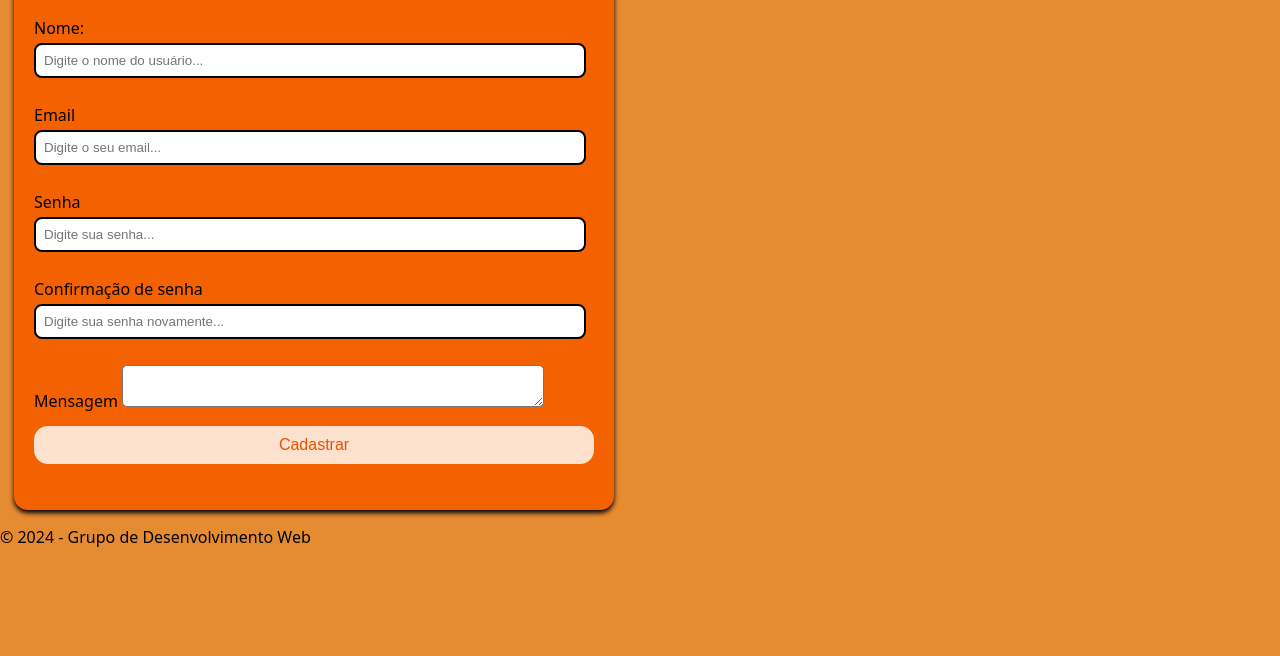
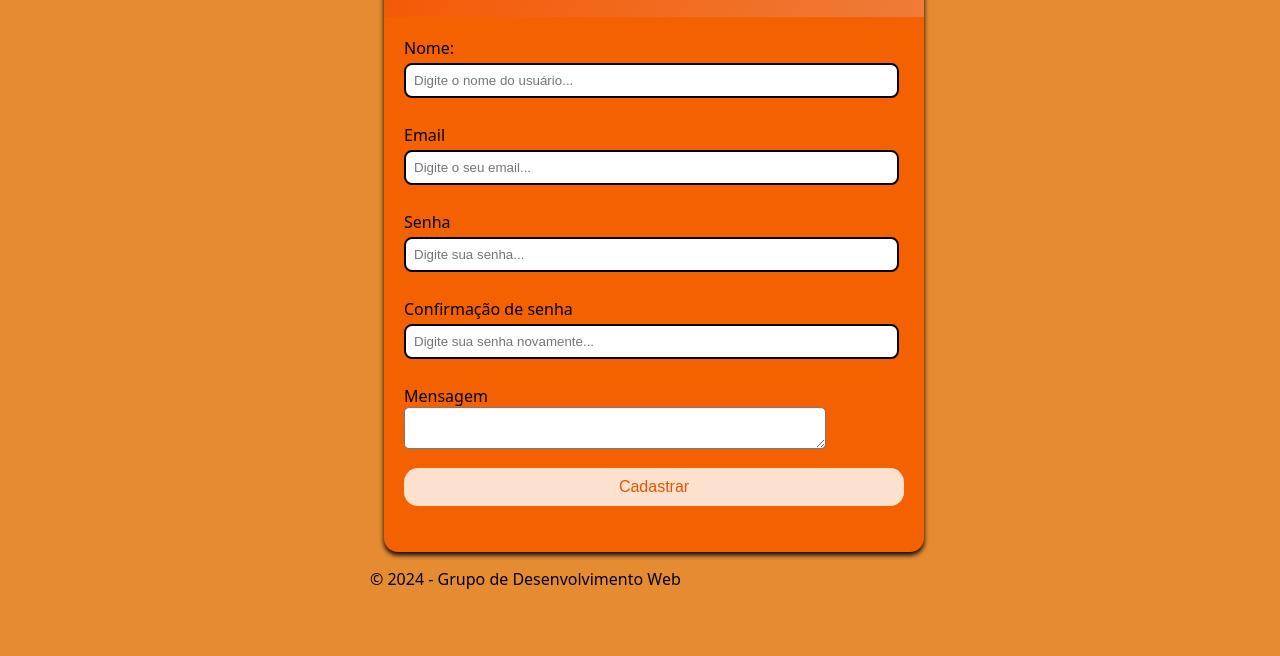
Before and after one commit to Tuliokof/Site-de-Exposicao-1, a plain HTML site: page cadastro.html in a window 1280 px wide. Shown: the part 196-852 px from the top of the page. Before the commit the page ends 800 px from the top, so only its background shows below. Drawn offline with Linux system fonts and the light colour scheme.

Commit message:
Versão 1

```diff
--- a/cadastro.html
+++ b/cadastro.html
@@ -21,7 +21,7 @@
 
 </header>
 
-
+    <main>
         <div class="container">
             <section class="header">
                 <h1>Cadastro</h1>
@@ -82,6 +82,7 @@
         <p>&copy; 2024 - Grupo de Desenvolvimento Web</p>
     </footer>
     <script src="src/javascript/script.js"></script>
+</main>
 
 </body>
 
--- a/src/style/cadastro.css
+++ b/src/style/cadastro.css
@@ -1,3 +1,10 @@
+main{
+    margin: auto;
+    position: absolute;
+    transform: translate(-50%, -50%);
+    top: 55%;
+    left: 50%;
+}
 .container{
     background-color:#f46100;
     border-radius: 14px;
```
